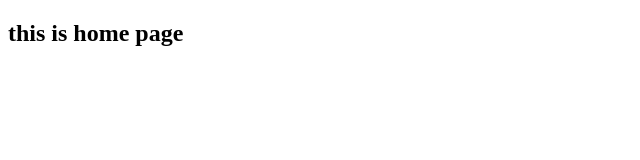
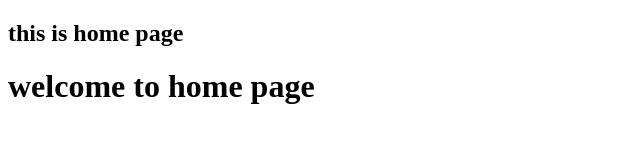
Before and after one commit to Pratikshapulate-1845/My-first-Repo, a plain HTML site: page home.html in a window 1280 px wide. Shown: the whole page, without its empty margins (0-640 px from the left). Drawn offline with Linux system fonts and the light colour scheme.

Commit message:
Welcome to home mess

```diff
--- a/home.html
+++ b/home.html
@@ -4,6 +4,8 @@
     <title>Github</title>
 <body>
     <h2>this is home page</h2>
+    <h1>welcome to home page</h1>
+
     </body>
 </head>
 </html>
```
